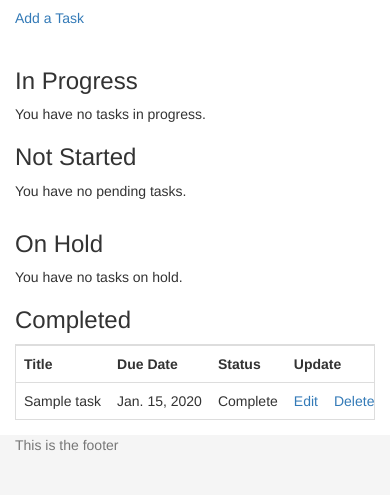
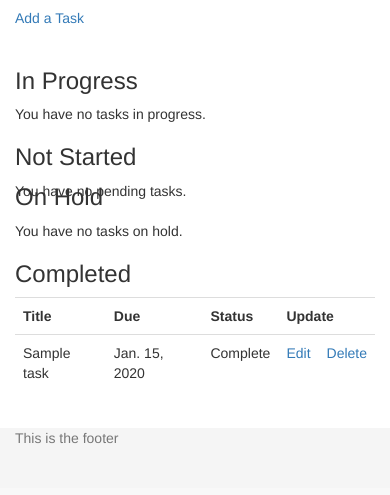
Before and after one commit to janton42/localtools, a Django app: page /tasktron/tasks/ in a window 390 px wide. Shown: the part 356-851 px from the top of the page. After the commit the page ends 800 px from the top, so only its background shows below. Run offline with Django 4.2, Linux system fonts and the light colour scheme; a user stored in the database is signed in; tables that the repository leaves empty hold one stand-in row (values such as "Sample post"); some libraries are stand-ins or nearby versions.

Commit message:
Added hover to table. Tried to limit size.

```diff
--- a/static/styles/style.css
+++ b/static/styles/style.css
@@ -94,6 +94,9 @@ body {
   margin-top: 0;
 }
 
+.task-set {
+  max-height: 20px;
+}
 
 /*
  * Placeholder dashboard ideas
--- a/templates/tasktron/view_tasks.html
+++ b/templates/tasktron/view_tasks.html
@@ -20,11 +20,11 @@
       <div class="col-sm-6">
         <h3>In Progress</h3>
         {% if ip_tasks %}
-        <div class="table-responsive">
-          <table class="table">
+        <div class="table-responsive-sm">
+          <table class="table table-hover">
             <tr>
               <th>Title</th>
-              <th>Due Date</th>
+              <th>Due</th>
               <th>Status</th>
               <th colspan="2">Update</th>
             </tr>
@@ -46,15 +46,15 @@
           <p>You have no tasks in progress.</p>
         {% endif %}
         </div>
-      <div class="col-sm-6">
+      <div class="col-sm-6 task-set">
         <h3>Not Started</h3>
         {% if ns_tasks %}
 
-          <div class="table-responsive">
-            <table class="table">
+          <div class="table-responsive-sm ">
+            <table class="table table-hover">
               <tr>
                 <th>Title</th>
-                <th>Due Date</th>
+                <th>Due</th>
                 <th>Status</th>
                 <th colspan="2">Update</th>
               </tr>
@@ -80,11 +80,11 @@
         <h3>On Hold</h3>
         {% if oh_tasks %}
 
-          <div class="table-responsive">
-            <table class="table">
+          <div class="table-responsive-sm">
+            <table class="table table-hover">
               <tr>
                 <th>Title</th>
-                <th>Due Date</th>
+                <th>Due</th>
                 <th>Status</th>
                 <th colspan="2">Update</th>
               </tr>
@@ -108,11 +108,11 @@
         <h3>Completed</h3>
         {% if completed_tasks %}
 
-          <div class="table-responsive">
-            <table class="table">
+          <div class="table-responsive-sm">
+            <table class="table table-hover">
               <tr>
                 <th>Title</th>
-                <th>Due Date</th>
+                <th>Due</th>
                 <th>Status</th>
                 <th colspan="2">Update</th>
               </tr>
```
